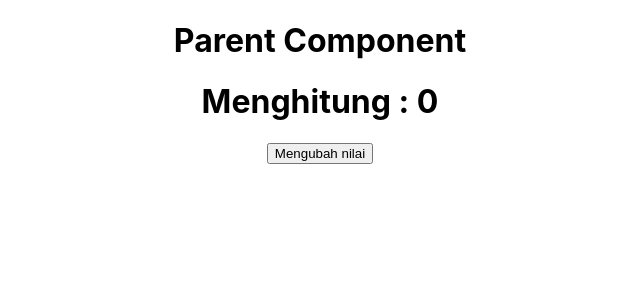
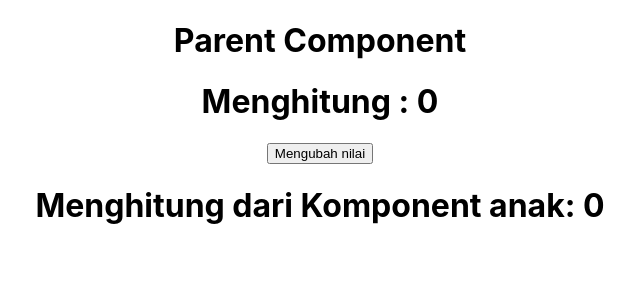
Before and after one commit to salsabilaathika-97/latihan-react-performance, a React (Create React App) app: page / in a window 1280 px wide. Shown: the top 300 px of the page, without its empty margins (320-960 px from the left). Built offline with nearby package versions, Linux system fonts and the light colour scheme.

Commit message:
add child component

```diff
--- a/src/App.js
+++ b/src/App.js
@@ -1,8 +1,10 @@
 import './App.css';
 import {useState} from "react";
+import Child from './components/Child';
 
 function App() {
   const [count, setCount] = useState(0);
+  const [countChild, setCountChild] = useState(0);
   const handleCount = () => {
     setCount(count + 1);
   }
@@ -11,6 +13,7 @@ function App() {
       <h1>Parent Component</h1>
       <h1>Menghitung : {count}</h1>
       <button onClick={handleCount}>Mengubah nilai</button>
+      <Child countChild = {countChild} />
     </div>
   );
 }
--- /dev/null
+++ b/src/components/Child/index.js
@@ -0,0 +1,10 @@
+const Child = (props) => {
+    console.log("Komponen anak");
+    return (
+        <div>
+            <h1>Menghitung dari Komponent anak: {props.countChild}</h1>
+        </div>
+    )
+}
+
+export default Child;
```
